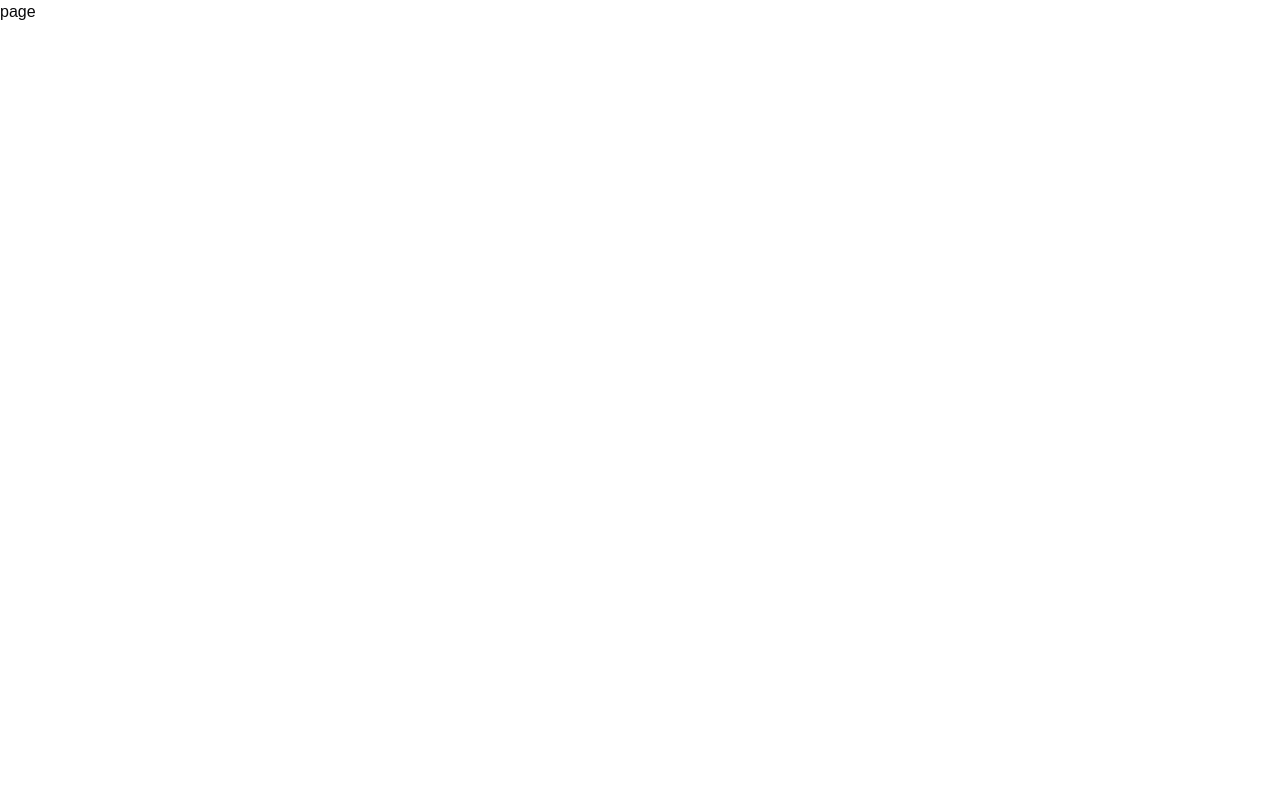
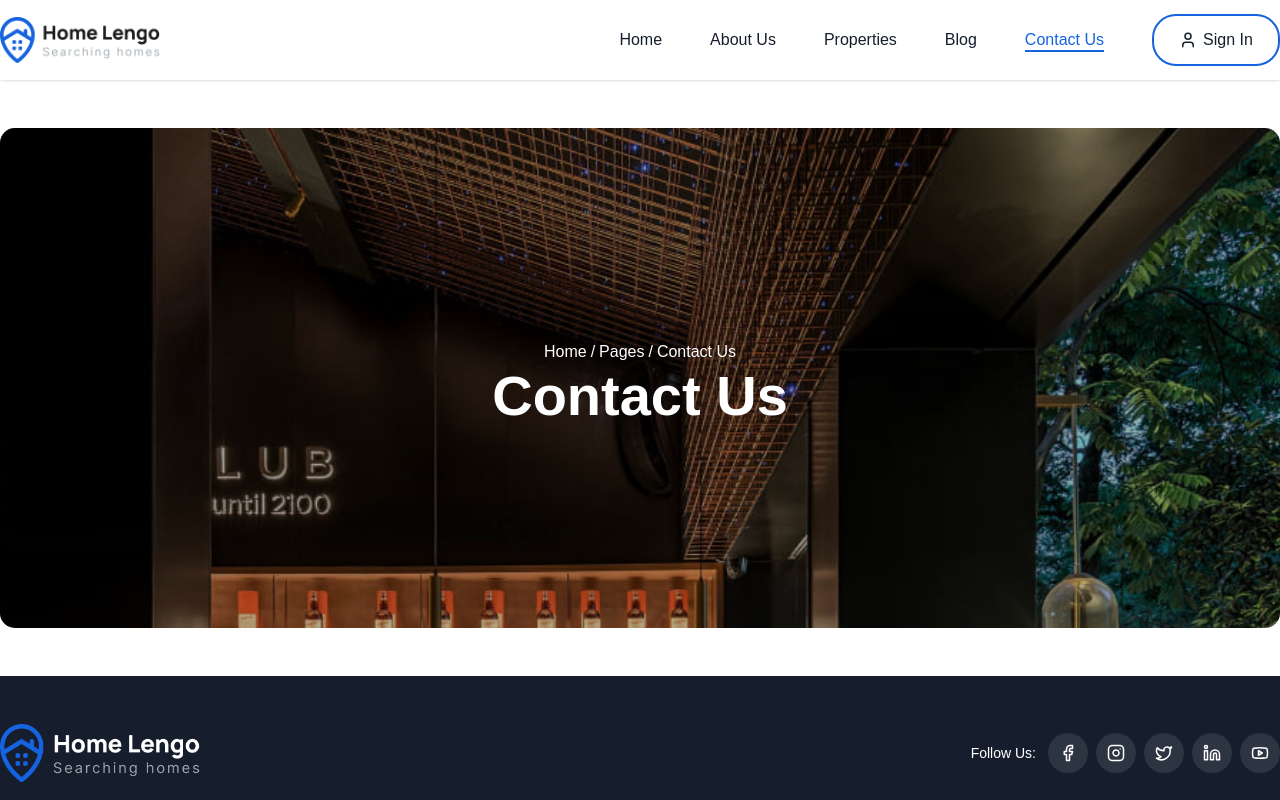
Before and after one commit to aryan7123/homelengo, a Next.js app: page /contact-us in a window 1280 px wide. Shown: the top 800 px of the page. Built offline with nearby package versions, Linux system fonts and the light colour scheme; no server answers.

Commit message:
developing the contact us page

```diff
--- a/app/api/fetch-like-property/route.ts
+++ b/app/api/fetch-like-property/route.ts
@@ -31,7 +31,8 @@ export async function POST(request: NextRequest) {
           ? "You have liked this property"
           : "You have not liked this property",
       });
-    } else if (userId) {
+    }
+    else if (userId) {
       const user = await prisma.user.findUnique({
         where: { id: Number(userId) },
         include: {
--- a/app/contact-us/page.tsx
+++ b/app/contact-us/page.tsx
@@ -1,11 +1,31 @@
-import React from 'react';
-import Navbar from "./components/Navbar";
-import Footer from "./components/Footer";
+"use client";
+
+import React from "react";
+import Navbar from "../components/Navbar";
+import Footer from "../components/Footer";
+import Link from "next/link";
 
 const page = () => {
   return (
-    <div>page</div>
-  )
-}
+    <>
+      <Navbar />
+      <section className="w-full bg-white">
+        <div className="max-w-7xl mx-auto px-6 py-12 md:px-0">
+          <div className="relative contact-page-title">
+            <div className="absolute inset-0 flex flex-col items-center justify-center text-white z-10">
+              <div className="flex items-center justify-center gap-1">
+                <Link href="/">Home</Link> /
+                <span>Pages</span> /
+                <span>Contact Us</span>
+              </div>
+              <h2 className="text-4xl md:text-[56px] font-semibold mt-3">Contact Us</h2>
+            </div>
+          </div>
+        </div>
+      </section>
+      <Footer />
+    </>
+  );
+};
 
-export default page
+export default page;
--- a/app/globals.css
+++ b/app/globals.css
@@ -159,3 +159,23 @@ body {
   height: 100%;
   background: linear-gradient(180deg, rgba(0, 0, 0, 0) 69.05%, rgba(0, 0, 0, 0.7) 100%);
 }
+
+.contact-page-title {
+  width: 100%;
+  height: 500px;
+  background-image: url(/banner/page-title-4.jpg);
+  background-position: center;
+  background-repeat: no-repeat;
+  background-size: cover;
+  overflow: hidden;
+  border-radius: 15px;
+  position: relative;
+}
+
+.contact-page-title::before {
+  content: "";
+  position: absolute;
+  inset: 0;
+  background-color: rgba(0, 0, 0, 0.3);
+  z-index: 0;
+}
```
Also changed, not shown: public/banner/page-title-4.jpg (added).
